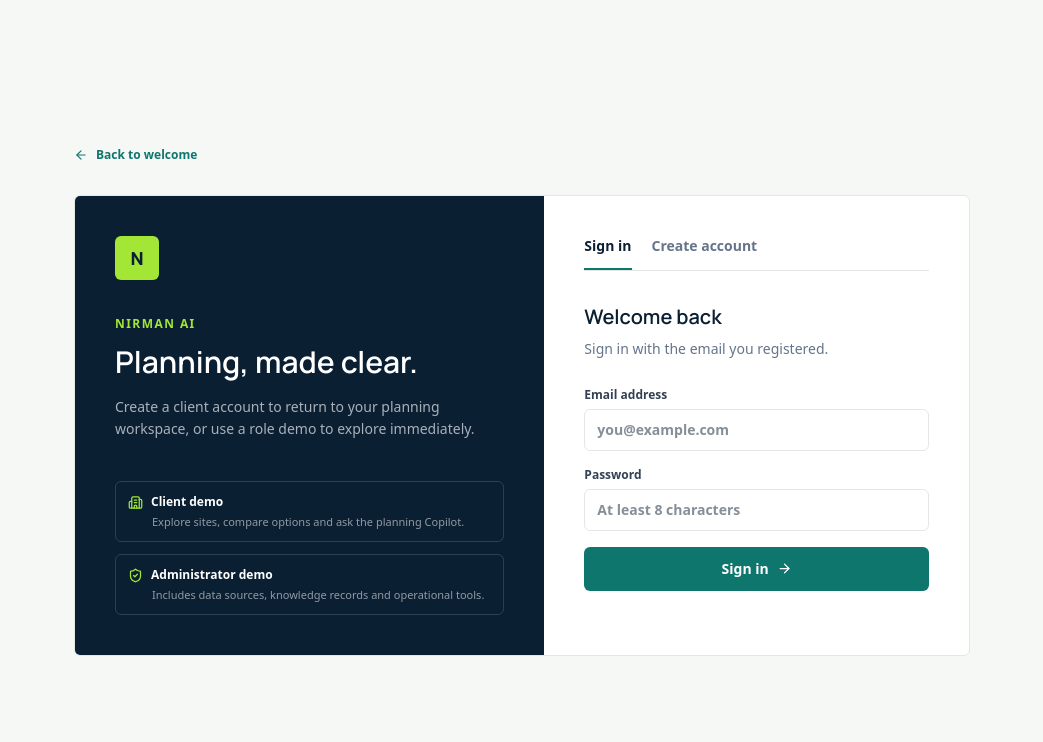
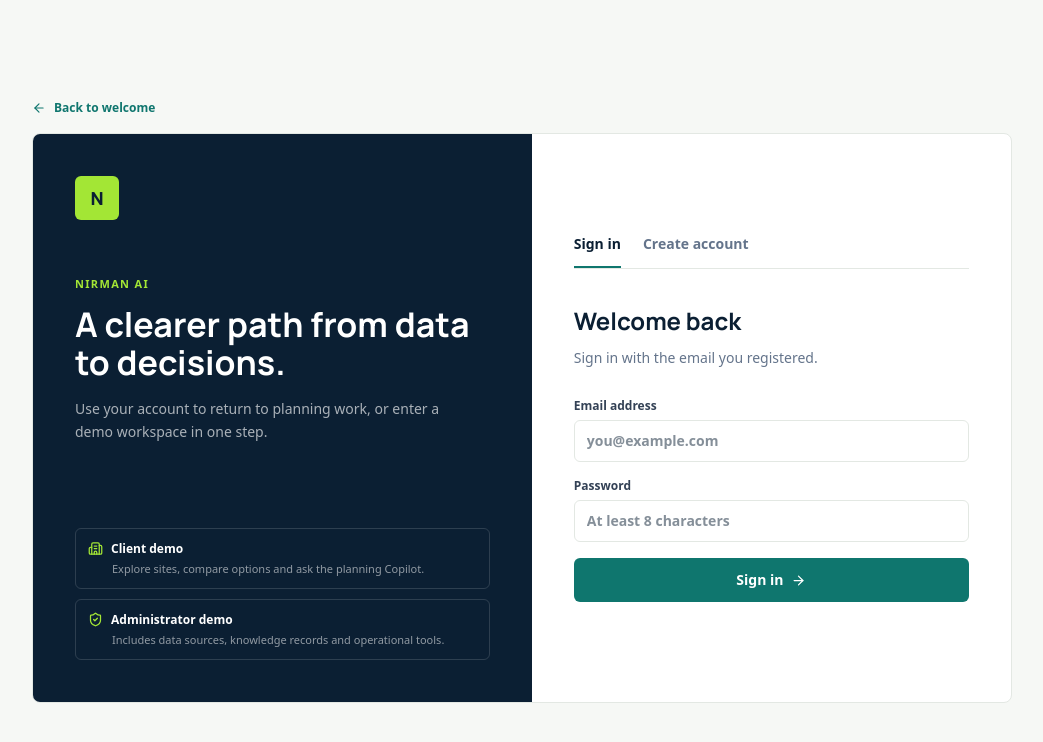
Before and after one commit to 9124104073-crypto/sdfghjkl-, a React (Vite) app in the folder frontend/: page /login in a window 1280 px wide. Shown: the top 742 px of the page, without its empty margins (118-1161 px from the left). Built offline with nearby package versions, Linux system fonts and the light colour scheme; no server answers.

Commit message:
Polish map selection and account experience

```diff
--- a/frontend/src/components/CityScape3D.jsx
+++ b/frontend/src/components/CityScape3D.jsx
@@ -70,7 +70,7 @@ export default function CityScape3D({ sites = [], height = 560, onSelect, select
     const renderer = new THREE.WebGLRenderer({ antialias: true });
     renderer.setPixelRatio(Math.min(window.devicePixelRatio, 2));
     renderer.shadowMap.enabled = true;
-    renderer.shadowMap.type = THREE.PCFSoftShadowMap;
+    renderer.shadowMap.type = THREE.PCFShadowMap;
     renderer.toneMapping = THREE.ACESFilmicToneMapping;
     renderer.toneMappingExposure = 1.05;
     mount.appendChild(renderer.domElement);
@@ -262,7 +262,6 @@ export default function CityScape3D({ sites = [], height = 560, onSelect, select
     let moved = false;
     let last = { x: 0, y: 0 };
     const el = renderer.domElement;
-    el.style.cursor = "grab";
 
     const pick = () => {
       raycaster.setFromCamera(pointer, camera);
@@ -293,11 +292,11 @@ export default function CityScape3D({ sites = [], height = 560, onSelect, select
       const hit = pick();
       const site = hit?.object.userData.site || null;
       setHovered(site ? { site, x: e.clientX - rect.left, y: e.clientY - rect.top } : null);
-      el.style.cursor = site ? "pointer" : "grab";
+      el.style.cursor = site ? "pointer" : "default";
     };
     const onUp = () => {
       dragging = false;
-      el.style.cursor = "grab";
+      el.style.cursor = "default";
     };
     const onClick = () => {
       if (moved) return; // a drag is not a selection
--- a/frontend/src/components/three/useThreeScene.js
+++ b/frontend/src/components/three/useThreeScene.js
@@ -59,7 +59,7 @@ export function useThreeScene(
     renderer.toneMappingExposure = 1.15;
     if (shadows) {
       renderer.shadowMap.enabled = true;
-      renderer.shadowMap.type = THREE.PCFSoftShadowMap;
+      renderer.shadowMap.type = THREE.PCFShadowMap;
     }
     mount.appendChild(renderer.domElement);
     renderer.domElement.style.display = "block";
--- a/frontend/src/index.css
+++ b/frontend/src/index.css
@@ -27,6 +27,10 @@ body {
   color: #0f172a;
   font-family: ui-sans-serif, system-ui, -apple-system, "Segoe UI", Roboto, sans-serif;
 }
+
+body, button, input { cursor: default; }
+button, a, [role="button"] { cursor: pointer; }
+input { cursor: text; }
 
 /* Leaflet sits under sticky headers and dropdowns without this. */
 .leaflet-container {
@@ -145,6 +149,35 @@ html { scroll-behavior: smooth; }
 .leaflet-control-zoom a:hover { background: #f0fdfa !important; }
 .leaflet-popup-content-wrapper { border-radius: 10px; box-shadow: 0 12px 30px -12px rgba(15,40,52,.35); }
 .leaflet-popup-content { margin: 11px 13px; }
+
+.landing-hero { min-height: 610px; }
+.landing-grid { position: absolute; inset: 0; opacity: .34; background-image: linear-gradient(rgba(163,230,53,.15) 1px, transparent 1px), linear-gradient(90deg, rgba(163,230,53,.15) 1px, transparent 1px); background-size: 52px 52px; mask-image: linear-gradient(90deg, black, transparent 82%); animation: nir-grid-shift 18s linear infinite; }
+@keyframes nir-grid-shift { to { background-position: 52px 52px; } }
+
+/* Account entry is one responsive surface, never two colliding panels. */
+.auth-page { min-height: 100vh; padding: 32px 20px; display: grid; place-items: center; }
+.auth-shell { width: min(100%, 980px); }
+.auth-back { display: inline-flex; align-items: center; gap: 8px; margin-bottom: 16px; font-size: 12px; font-weight: 700; }
+.auth-card { display: grid; grid-template-columns: minmax(0, 1.02fr) minmax(360px, .98fr); overflow: hidden; border: 1px solid; border-radius: 8px; min-height: 570px; }
+.auth-aside { padding: 42px; display: flex; flex-direction: column; }
+.auth-kicker { margin-top: 56px; font-size: 11px; font-weight: 800; letter-spacing: .12em; }
+.auth-title { max-width: 410px; margin-top: 12px; font-size: 34px; line-height: 1.12; font-weight: 700; }
+.auth-copy { max-width: 390px; margin-top: 16px; font-size: 14px; line-height: 1.65; }
+.auth-demo-list { margin-top: auto; display: grid; gap: 10px; padding-top: 32px; }
+.auth-form-area { display: flex; flex-direction: column; justify-content: center; padding: 42px; }
+.auth-tabs { display: flex; gap: 22px; border-bottom: 1px solid; }
+.auth-form-title { margin-top: 34px; font-size: 24px; font-weight: 700; }
+.auth-form-copy { margin-top: 8px; font-size: 14px; line-height: 1.55; }
+.auth-form { margin-top: 30px; display: grid; gap: 16px; }
+
+@media (max-width: 760px) {
+  .auth-page { display: block; padding: 20px 16px; }
+  .auth-card { grid-template-columns: 1fr; min-height: 0; }
+  .auth-aside, .auth-form-area { padding: 28px 24px; }
+  .auth-kicker { margin-top: 34px; }
+  .auth-title { font-size: 28px; }
+  .auth-demo-list { margin-top: 28px; }
+}
 
 /* One override to rule them all. */
 @media (prefers-reduced-motion: reduce) {
--- a/frontend/src/pages/Login.jsx
+++ b/frontend/src/pages/Login.jsx
@@ -41,16 +41,16 @@ export default function Login() {
   }
 
   return (
-    <main className="min-h-screen px-5 py-10 sm:flex sm:items-center sm:justify-center" style={{ background: C.bg }}>
-      <section className="w-full max-w-4xl">
-        <Link to="/" className="mb-8 inline-flex items-center gap-2 text-xs font-semibold" style={{ color: C.teal }}><ArrowLeft size={14} /> Back to welcome</Link>
-        <div className="grid overflow-hidden rounded-md border md:grid-cols-[1.05fr_.95fr]" style={{ background: C.card, borderColor: C.border }}>
-          <div className="p-7 sm:p-10" style={{ background: C.navy }}>
+    <main className="auth-page" style={{ background: C.bg }}>
+      <section className="auth-shell">
+        <Link to="/" className="auth-back" style={{ color: C.teal }}><ArrowLeft size={14} /> Back to welcome</Link>
+        <div className="auth-card" style={{ background: C.card, borderColor: C.border }}>
+          <div className="auth-aside" style={{ background: C.navy }}>
             <div className="flex h-11 w-11 items-center justify-center rounded-md" style={{ background: C.lime }}><span className="text-lg font-extrabold" style={{ color: C.navy, ...heading }}>N</span></div>
-            <p className="mt-9 text-xs font-semibold uppercase tracking-[0.12em]" style={{ color: C.lime }}>NIRMAN AI</p>
-            <h1 className="mt-3 text-3xl font-semibold text-white" style={heading}>Planning, made clear.</h1>
-            <p className="mt-4 max-w-sm text-sm leading-relaxed" style={{ color: "rgba(255,255,255,.65)" }}>Create a client account to return to your planning workspace, or use a role demo to explore immediately.</p>
-            <div className="mt-10 space-y-3">
+            <p className="auth-kicker" style={{ color: C.lime }}>NIRMAN AI</p>
+            <h1 className="auth-title text-white" style={heading}>A clearer path from data to decisions.</h1>
+            <p className="auth-copy" style={{ color: "rgba(255,255,255,.65)" }}>Use your account to return to planning work, or enter a demo workspace in one step.</p>
+            <div className="auth-demo-list">
               {ROLES.map(({ key, title, detail, icon: Icon }) => (
                 <button key={key} type="button" onClick={() => enter(key)} className="w-full rounded-md border p-3 text-left transition hover:border-white/60" style={{ borderColor: "rgba(255,255,255,.14)", color: "#fff" }}>
                   <span className="flex items-center gap-2 text-xs font-semibold"><Icon size={15} style={{ color: C.lime }} /> {title}</span>
@@ -59,15 +59,15 @@ export default function Login() {
               ))}
             </div>
           </div>
-          <div className="p-7 sm:p-10">
-            <div className="flex gap-5 border-b" style={{ borderColor: C.border }}>
+          <div className="auth-form-area">
+            <div className="auth-tabs" style={{ borderColor: C.border }}>
               {[['sign-in', 'Sign in'], ['register', 'Create account']].map(([key, label]) => (
                 <button key={key} type="button" onClick={() => { setMode(key); setError(""); }} className="border-b-2 pb-3 text-sm font-semibold" style={{ borderColor: mode === key ? C.teal : "transparent", color: mode === key ? C.navy : C.slateSoft }}>{label}</button>
               ))}
             </div>
-            <h2 className="mt-8 text-xl font-semibold" style={{ color: C.navy, ...heading }}>{mode === "register" ? "Create your client account" : "Welcome back"}</h2>
-            <p className="mt-2 text-sm" style={{ color: C.slateSoft }}>{mode === "register" ? "Your account opens the client planning workspace." : "Sign in with the email you registered."}</p>
-            <form className="mt-7 space-y-4" onSubmit={submit}>
+            <h2 className="auth-form-title" style={{ color: C.navy, ...heading }}>{mode === "register" ? "Create your client account" : "Welcome back"}</h2>
+            <p className="auth-form-copy" style={{ color: C.slateSoft }}>{mode === "register" ? "Your account opens the client planning workspace." : "Sign in with the email you registered."}</p>
+            <form className="auth-form" onSubmit={submit}>
               {mode === "register" && <Field label="Name" value={form.name} onChange={(name) => setForm((old) => ({ ...old, name }))} placeholder="Your name" />}
               <Field label="Email address" type="email" value={form.email} onChange={(email) => setForm((old) => ({ ...old, email }))} placeholder="you@example.com" />
               <Field label="Password" type="password" value={form.password} onChange={(password) => setForm((old) => ({ ...old, password }))} placeholder="At least 8 characters" />
--- a/frontend/src/pages/MapPage.jsx
+++ b/frontend/src/pages/MapPage.jsx
@@ -3,7 +3,6 @@ import { useNavigate } from "react-router-dom";
 import api from "../api/client";
 import MapView, { RISK_COLORS, TIER_COLORS } from "../components/MapView";
 import CityScape3D from "../components/CityScape3D";
-import SitePreview3D from "../components/SitePreview3D";
 import { AsyncPanel, Card, DataStatusBadge, Notes, Tag, fmtNumber, useApi } from "../components/ui";
 
 const LAYER_OPTIONS = [
@@ -194,13 +193,6 @@ export default function MapPage() {
                     ))}
                   </dl>
                   {selected.siteId && (
-                    <div className="mt-4">
-                      <p className="mb-2 text-[11px] font-semibold uppercase tracking-wide text-slate-500">Street context</p>
-                      <SitePreview3D score={Number(selected.rows?.find((row) => row.label === "Score")?.value) || 0} />
-                      <p className="mt-2 text-[11px] leading-relaxed text-slate-500">A simplified planning context for this selected location. Use the recommendation view for the evidence behind the score.</p>
-                    </div>
-                  )}
-                  {selected.siteId && (
                     <button
                       type="button"
                       onClick={() => navigate(`/recommendation?site=${selected.siteId}`)}
```
Also changed, not shown: frontend/src/components/MapView.jsx (+43 -20 lines), frontend/src/pages/Landing.jsx (+11 -39 lines).
